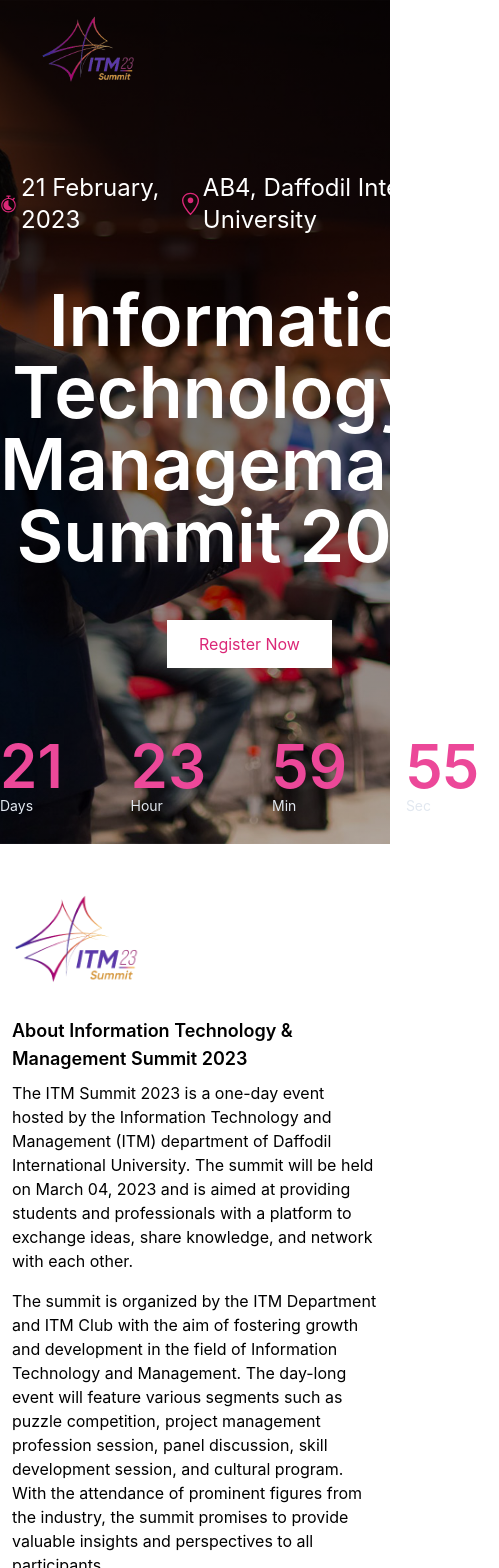
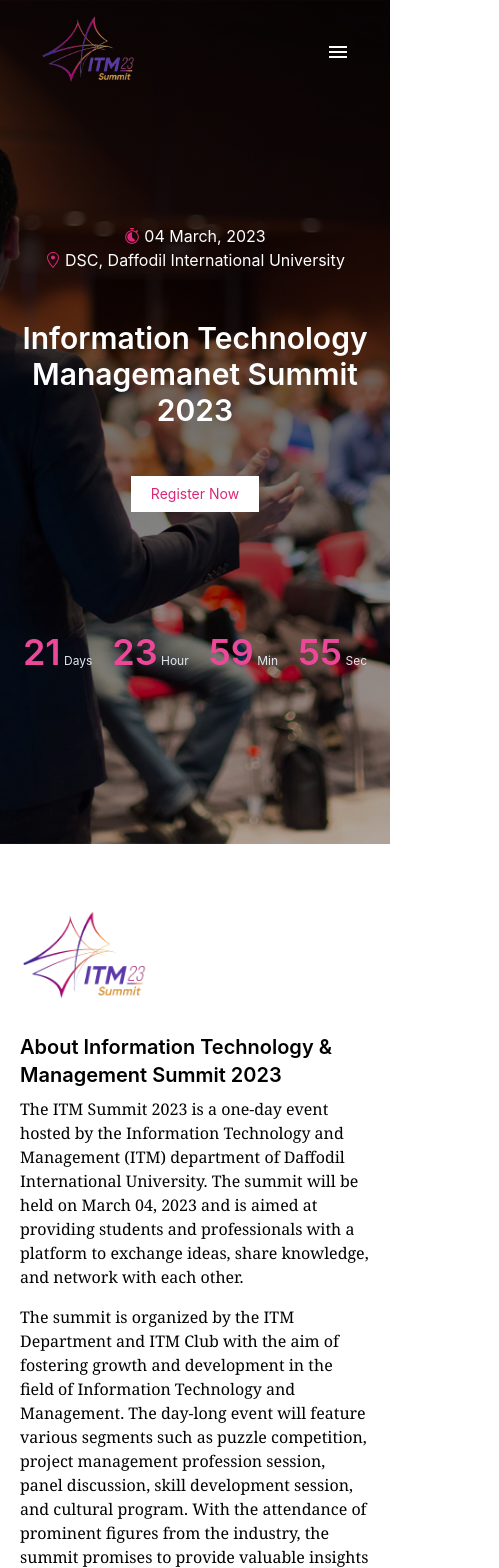
Before and after one commit to saadi001/itm-summit-frontend, a React (Create React App) app: page / in a window 390 px wide. Shown: the top 1568 px of the page, 499 px wide, since content can reach past the window. Built offline with nearby package versions, Linux system fonts and the light colour scheme.

Commit message:
doing responsive'

```diff
--- a/public/index.html
+++ b/public/index.html
@@ -24,7 +24,7 @@
       work correctly both with client-side routing and a non-root public URL.
       Learn how to configure a non-root public URL by running `npm run build`.
     -->
-    <title>React App</title>
+    <title>ITM SUMMIT</title>
   </head>
   <body>
     <noscript>You need to enable JavaScript to run this app.</noscript>
--- a/src/Pages/Home/About/About.js
+++ b/src/Pages/Home/About/About.js
@@ -1,11 +1,14 @@
 import React from 'react';
 import logo from '../../../Asset/logo/328496960_760463888831247_1725153779242283475_n-removebg-preview.png'
+import diu from '../../../Asset/image/DIU.png'
 
 const About = () => {
      return (
-          <div id='about' className='max-w-5xl lg:mx-auto mx-3 py-10'>
+          <div id='about' className='max-w-7xl xl:mx-auto lg:mx-28 md:mx-12 mx-5 py-14'>
+               <div className=''>
                     <img className='w-32' src={logo} alt="" />
-               <div className='font-semibold text-lg mt-4 mb-2'>About Information Technology & Management Summit 2023</div>
+                    <div className='font-semibold text-xl mt-4 mb-2'>About Information Technology & Management Summit 2023</div>
+                    <div className='font-serif'>
                          <div className='text-base'>The ITM Summit 2023 is a one-day event hosted by the Information Technology and Management (ITM) department of Daffodil International University. The summit will be held on March 04, 2023 and is aimed at providing students and professionals with a platform to exchange ideas, share knowledge, and network with each other.</div>
                          <div className='text-base mt-4'>
                               The summit is organized by the ITM Department and ITM Club with the aim of fostering growth and development in the field of Information Technology and Management. The day-long event will feature various segments such as puzzle competition, project management profession session, panel discussion, skill development session, and cultural program. With the attendance of prominent figures from the industry, the summit promises to provide valuable insights and perspectives to all participants.
@@ -13,8 +16,25 @@
                          <div className='text-base mt-4'>
                               Our team is committed to providing a high-quality experience for all attendees and participants. From event planning to execution, we are dedicated to ensuring the success of the ITM Summit 2023.
                          </div>
-               <div className='text-base mt-4'>We are honored to have the opportunity to host such a visionary leader and education entrepreneur, Mr. Ayman Sadiq, as the keynote speaker at our summit. His wealth of knowledge and experience in the field of education and technology will be of immense value to the students and attendees of our summit.</div>
+                         <div className='text-base mt-4'>We are honored to have the opportunity to host such a visionary leader and education entrepreneur, Mr. X, as the keynote speaker at our summit. His wealth of knowledge and experience in the field of education and technology will be of immense value to the students and attendees of our summit.</div>
                          <div className='text-base mt-4'>Join us at the ITM SUMMIT 2023 to be a part of this exciting opportunity to network, learn, and grow with like-minded individuals</div>
+                    </div>
+               </div>
+               <div className='mt-8'>
+                    <p className='font-semibold text-xl mb-2'>About Daffodil International University (DIU)</p>
+                    <img src={diu} alt="" />
+                    <div className='text-base mt-4 font-serif'>
+                         <div>
+                              Daffodil International University (DIU) is one of the top universities in Bangladesh according to many national and international rankings, including THE, QS and Greenmetric for its green outlook. Currently DIU is having 22,000 students under 5 different faculties and 25 departments. Around 400 international students from many different countries are currently studying here too. DIU established international collaborations with around 440 universities all over the world and members of leading international organizations like AUPF, IIE, IAU, IAUP, AUAP, ACU, ALA, ACD, Magna Charta, UNAI, APAIE, EURAS, ESRUC, EEUA, ATUNET, IEEE, ISTQB, ACE, NAFSA, AMDISA, EAIE, ATIFTAF, ITU, ACBSP, UNGC, UMAP, IFLA, WUACD, GUNI, SDSN, ASEF, AIESEC, ASECU, IETI, Future Team, SDG Helpdesk, EEUA etc.
+                         </div>
+                         <div className='text-base mt-4'>
+                              With global partners, DIU is mutually working in the area of student and faculty exchange programs, summer & winter programs, scholarship, international internship, research collaborations, short-term training programs, virtual mobility, etc.
+                         </div>
+                         <div className='mt-2'>
+                              website: <a className='text-blue-700' href="https://daffodilvarsity.edu.bd/">https://daffodilvarsity.edu.bd/</a>
+                         </div>
+                    </div>
+               </div>
           </div>
      );
 };
--- a/src/Pages/Home/TopLandingPage/MiddleDetails/MiddleDetails.js
+++ b/src/Pages/Home/TopLandingPage/MiddleDetails/MiddleDetails.js
@@ -4,19 +4,19 @@
 
 const MiddleDetails = () => {
      return (
-          <div className='text-white w-full flex justify-center items-center'>
+          <div className='text-white w-full flex justify-center items-center '>
                <div>
-                    <div className='flex justify-center gap-4 text-2xl'>
-                         <div className='flex items-center gap-1'>
-                              <RxLapTimer className='text-pink-600' /> 21 February, 2023
+                    <div className='md:flex justify-center gap-4 '>
+                         <div className='flex items-center justify-center text-base md:text-2xl gap-1'>
+                              <RxLapTimer className='text-pink-600' /> 04 March, 2023
                          </div>
-                         <div className='flex items-center gap-1'>
-                              <GoLocation className='text-pink-600'/> AB4, Daffodil International University
+                         <div className='flex items-center justify-center text-base md:text-2xl gap-1'>
+                              <GoLocation className='text-pink-600'/> DSC, Daffodil International University
                          </div>
                     </div>
-                    <div className='text-center text-7xl font-semibold py-12 max-w-5xl mx-auto'>Information Technology & Managemanet Summit 2023</div>
+                    <div className='text-center lg:text-7xl md:text-5xl text-3xl font-semibold py-12 max-w-5xl lg:mx-auto mx-3'>Information Technology Managemanet Summit 2023</div>
                     <div className='flex justify-center'>
-                         <div className='bg-white px-8 py-3 text-pink-600 cursor-pointer hover:tracking-widest hover:bg-pink-600 hover:text-white hover:font-semibold duration-300 ease-in '>Register Now</div>
+                         <div className='bg-white text-sm md:text-base px-5 md:px-8 py-2 md:py-3 text-pink-600 cursor-pointer hover:tracking-widest hover:bg-pink-600 hover:text-white hover:font-semibold duration-300 ease-in '>Register Now</div>
                     </div>
                </div>
           </div>
--- a/src/Pages/Home/TopLandingPage/Navbar/Navbar.js
+++ b/src/Pages/Home/TopLandingPage/Navbar/Navbar.js
@@ -1,8 +1,11 @@
-import React from 'react';
+import React, { useState } from 'react';
 import { Link } from 'react-router-dom';
+import { IoMdMenu } from "react-icons/io";
+import {  RxCross2 } from "react-icons/rx";
 import logo from '../../../../Asset/logo/328496960_760463888831247_1725153779242283475_n-removebg-preview.png'
 
 const Navbar = () => {
+     const [open, setOpen] = useState(false);
      return (
           <div className='flex justify-between items-center py-2 text-white mx-10'>
                <div className='w-24 cursor-pointer'><img className='w-full' src={logo} alt="" /></div>
@@ -10,16 +13,32 @@
                <div className='hidden md:block'>
                     <ul className='flex items-center gap-8 font-semibold'>
                          <li><Link to={'/'}>Home</Link></li>
-                         <li><Link to={'/about'}>About</Link></li>
+                         <li><a href="#about">About</a></li>
                          <li><Link>Schedules</Link></li>
                          <li><Link>Speakers</Link></li>
                          <li>Contact</li>
-                         <li className='bg-pink-700 px-6 py-3 rounded-md'>Register</li>
+                         <li className='bg-pink-700 px-6 py-3 rounded-md'>Competition</li>
                     </ul>
                </div>
                {/* for small screen  */}
                <div className='md:hidden'>
-                    bar
+                    <div className='relative' onClick={() => setOpen(!open)}>
+                         {
+                              open ? <RxCross2 className='w-6 h-6 cursor-pointer'/> : <IoMdMenu  className='w-6 h-6 cursor-pointer ' />
+                         }
+                    </div>
+                    {
+                         open && <div className='bg-white text-slate-800 pl-5 pr-16 rounded-md mr-8 right-2 py-2 absolute z-10 block md:hidden'>
+                              <ul className=' font-semibold'>
+                                   <li className='pb-2'><Link to={'/'}>Home</Link></li>
+                                   <li className='pb-2'><a href="#about">About</a></li>
+                                   <li className='pb-2'><Link>Schedules</Link></li>
+                                   <li className='pb-2'><Link>Speakers</Link></li>
+                                   <li className='pb-2'>Contact</li>
+                                   {/* <li className='bg-pink-700 px-6 py-3 rounded-md'>Competition</li> */}
+                              </ul>
+                         </div>
+                    }
                </div>
           </div>
      );
--- a/src/Pages/Home/TopLandingPage/TimerSection/TimerSection.js
+++ b/src/Pages/Home/TopLandingPage/TimerSection/TimerSection.js
@@ -3,18 +3,18 @@
 const TimerSection = ({ days, hours, minutes, seconds }) => {
 
      return (
-          <div className='max-w-3xl mx-auto flex gap-10 mb-7'>
-               <div className='text-sm text-slate-200'>
-                    <span className='font-semibold text-6xl text-pink-500'>{days}</span> Days
+          <div className='max-w-3xl mx-auto flex md:gap-10 gap-5 mb-7'>
+               <div className='md:text-sm text-xs  text-slate-200'>
+                    <span className='font-semibold text-4xl md:text-6xl  text-pink-500'>{days}</span> Days
                </div>
-               <div className='text-sm text-slate-200'>
-                    <span className='font-semibold text-6xl text-pink-500'>{hours}</span> Hour
+               <div className='md:text-sm text-xs text-slate-200'>
+                    <span className='font-semibold text-4xl md:text-6xl text-pink-500'>{hours}</span> Hour
                </div>
-               <div className='text-sm text-slate-200'>
-                    <span className='font-semibold text-6xl text-pink-500'>{minutes}</span> Min
+               <div className='md:text-sm text-xs text-slate-200'>
+                    <span className='font-semibold text-4xl md:text-6xl text-pink-500'>{minutes}</span> Min
                </div>
-               <div className='text-sm text-slate-200'>
-                    <span className='font-semibold text-6xl text-pink-500'>{seconds}</span> Sec
+               <div className='md:text-sm text-xs text-slate-200'>
+                    <span className='font-semibold text-4xl md:text-6xl text-pink-500'>{seconds}</span> Sec
                </div>
           </div>
      );
--- a/src/Pages/Home/TopLandingPage/TopLandingPage.js
+++ b/src/Pages/Home/TopLandingPage/TopLandingPage.js
@@ -14,6 +14,7 @@
                <Navbar></Navbar>
                <MiddleDetails></MiddleDetails>
                <CountdownTimer targetDate={dateTimeAfterThreeDays} />
+               <div className='opacity-0'>.</div>
           </div>
      );
 };
```
Also changed, not shown: src/Asset/image/DIU.png (added), 1 other file (tests, documents, lock files or other folders). Lines whose indentation alone changed are shown as unchanged.
